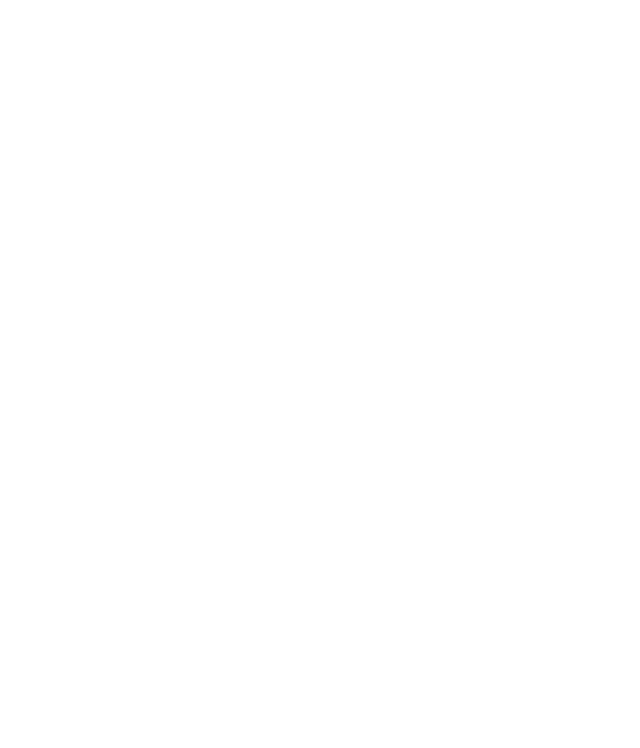
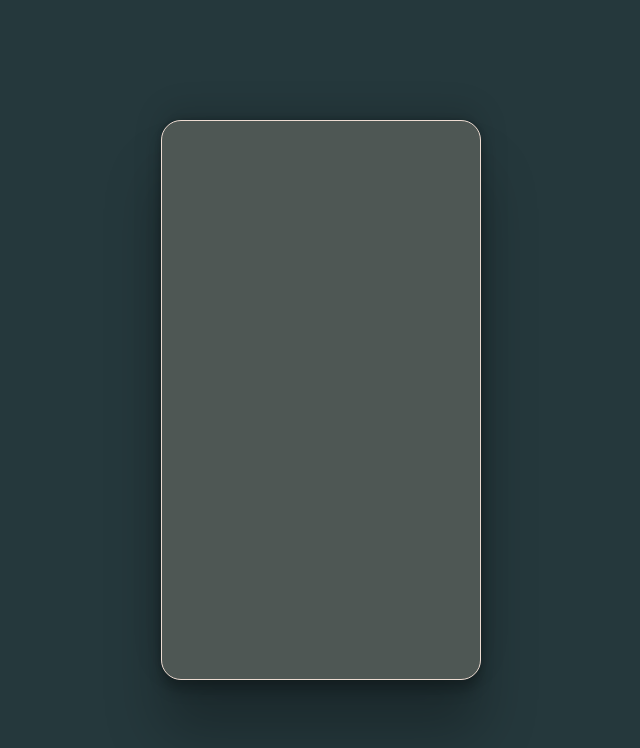
Before and after one commit to deven-kane/calcu-lo, a React (Create React App) app: page / in a window 1280 px wide. Shown: the top 748 px of the page, without its empty margins (319-959 px from the left). Built offline with nearby package versions, Linux system fonts and the light colour scheme.

Commit message:
add default styling for App and Calculator

```diff
--- a/src/App.css
+++ b/src/App.css
@@ -1,38 +1,16 @@
 .App {
+  /* app container dimensions */
+  width: auto;
+  height: 100vh;
+
+  /* alignment */
+  display: flex;
+  justify-content: center;
+  align-items: center;
+
+  /* appearance */
+  background: #25383c;
+
+  /* font */
   text-align: center;
 }
-
-.App-logo {
-  height: 40vmin;
-  pointer-events: none;
-}
-
-@media (prefers-reduced-motion: no-preference) {
-  .App-logo {
-    animation: App-logo-spin infinite 20s linear;
-  }
-}
-
-.App-header {
-  background-color: #282c34;
-  min-height: 100vh;
-  display: flex;
-  flex-direction: column;
-  align-items: center;
-  justify-content: center;
-  font-size: calc(10px + 2vmin);
-  color: white;
-}
-
-.App-link {
-  color: #61dafb;
-}
-
-@keyframes App-logo-spin {
-  from {
-    transform: rotate(0deg);
-  }
-  to {
-    transform: rotate(360deg);
-  }
-}
--- /dev/null
+++ b/src/Calculator.css
@@ -0,0 +1,23 @@
+.Calculator {
+  /* dimensions */
+  width: 20rem;
+  height: 35rem;
+
+  /* spacing */
+  padding: 1rem;
+  box-sizing: border-box; /* this is to prevent padding from affecting component sizing*/
+
+  /* appearance */
+  border: 0.1rem solid #eddcd2;
+  box-shadow: rgba(0, 0, 0, 0.25) 0px 54px 55px,
+    rgba(0, 0, 0, 0.12) 0px -12px 30px, rgba(0, 0, 0, 0.12) 0px 4px 6px,
+    rgba(0, 0, 0, 0.17) 0px 12px 13px, rgba(0, 0, 0, 0.09) 0px -3px 5px;
+  border-radius: 20px;
+  background-color: #4e5754;
+}
+
+/* color for display */
+/* background-color: #6b9080; */
+/* also look up dusty green */
+/* #697158 */
+/* #635E65 */
--- a/src/Calculator.jsx
+++ b/src/Calculator.jsx
@@ -1,3 +1,4 @@
+import './Calculator.css';
 function Calculator() {
   return (
     <div className="Calculator">
```
